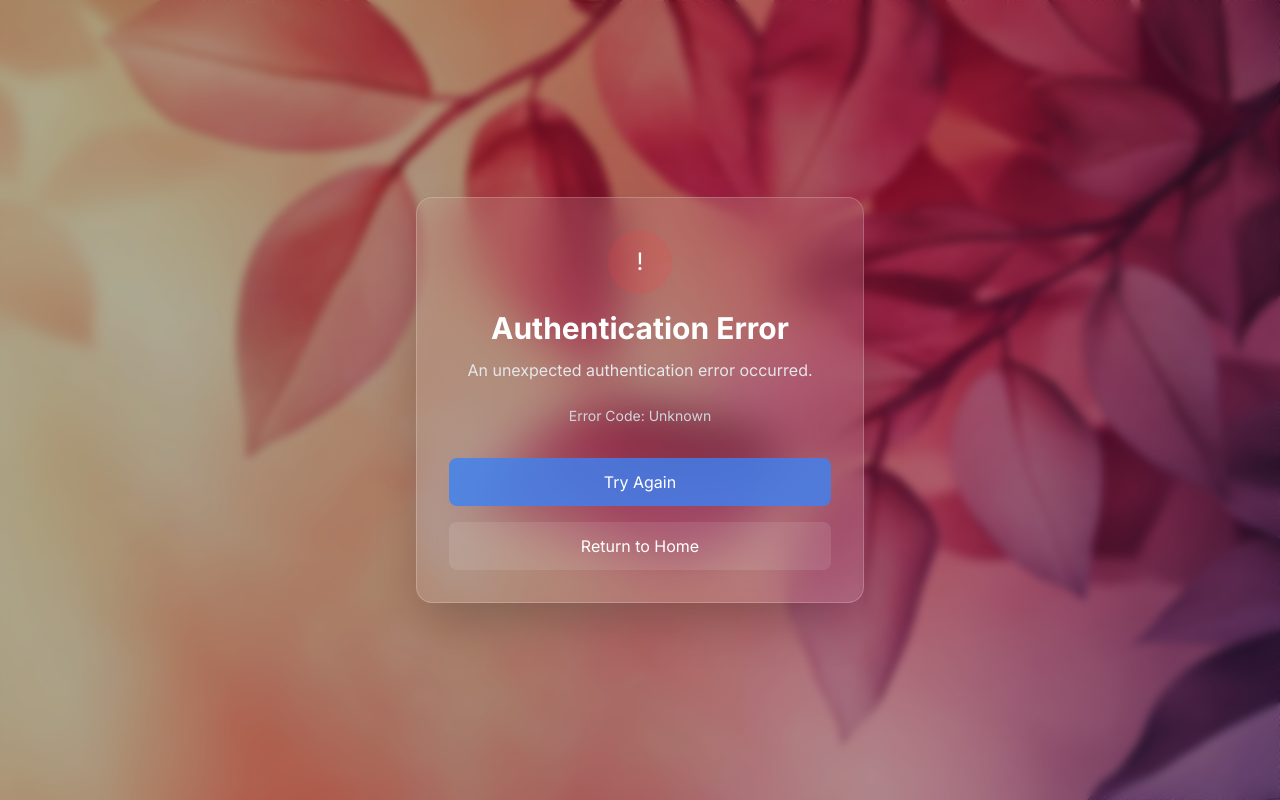
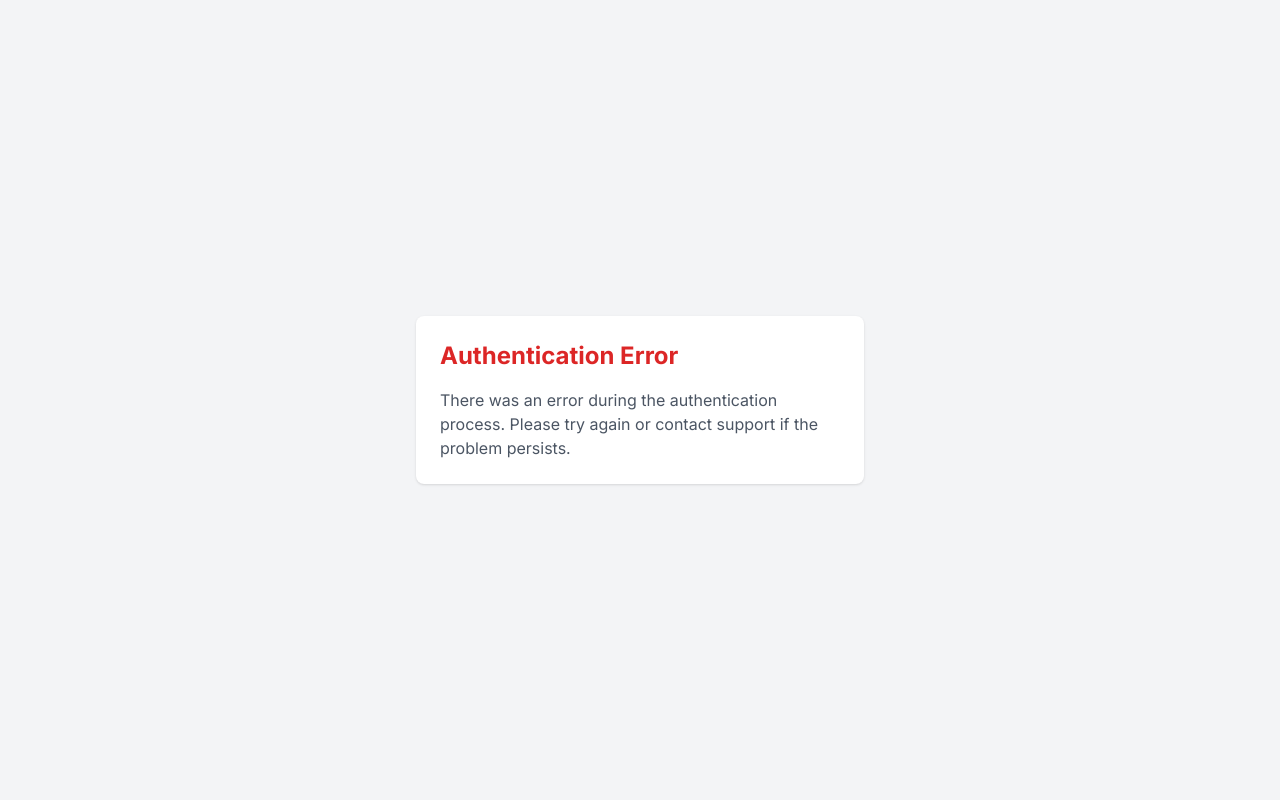
Before and after one commit to iziuqo/oidc-auth-system, a Next.js app: page /auth/error in a window 1280 px wide. Built offline with nearby package versions, Linux system fonts and the light colour scheme.

Commit message:
Add files via upload

```diff
--- a/app/auth/error/page.tsx
+++ b/app/auth/error/page.tsx
@@ -1,74 +1,11 @@
-import Link from 'next/link'
-
-export default function AuthError({
-  searchParams,
-}: {
-  searchParams: { error?: string }
-}) {
-  const getErrorMessage = (error: string | undefined) => {
-    switch (error) {
-      case 'Configuration':
-        return 'There was an error with the server configuration. This might be due to missing environment variables.';
-      case 'AccessDenied':
-        return 'Access was denied. You may need to be added to the allowed users list.';
-      case 'Verification':
-        return 'The verification token was invalid or has expired.';
-      case 'OAuthSignin':
-        return 'Error in constructing the authorization URL.';
-      case 'OAuthCallback':
-        return 'Error in handling the OAuth callback.';
-      case 'OAuthCreateAccount':
-        return 'Error creating OAuth account.';
-      case 'EmailCreateAccount':
-        return 'Could not create email account.';
-      case 'Callback':
-        return 'Error in the OAuth callback handler.';
-      case 'InvalidCredentials':
-        return 'Invalid credentials provided.';
-      default:
-        return 'An unexpected authentication error occurred.';
-    }
-  }
-
-  console.log('Auth Error:', searchParams?.error); // Debug log
-
+export default function ErrorPage() {
   return (
-    <div className="min-h-screen bg-cover bg-center relative" style={{ backgroundImage: 'url("/bg-abstract.png")' }}>
-      <div className="absolute inset-0 bg-black/30 backdrop-blur-sm"></div>
-
-      <div className="relative min-h-screen flex items-center justify-center p-4">
-        <div className="w-full max-w-md">
-          <div className="backdrop-blur-xl bg-white/10 p-8 rounded-2xl shadow-2xl border border-white/20">
-            <div className="text-center mb-8">
-              <div className="inline-flex items-center justify-center w-16 h-16 rounded-full bg-red-500/20 mb-4">
-                <span className="text-2xl text-white">!</span>
-              </div>
-              <h1 className="text-3xl font-bold text-white mb-3">Authentication Error</h1>
-              <p className="text-gray-200 mb-6">
-                {getErrorMessage(searchParams?.error)}
-              </p>
-
-              <p className="text-sm text-gray-300">
-                Error Code: {searchParams?.error || 'Unknown'}
-              </p>
-            </div>
-
-            <div className="space-y-4">
-              <Link
-                href="/auth/login"
-                className="block w-full bg-blue-500/80 hover:bg-blue-600/80 text-white text-center rounded-lg px-4 py-3 transition duration-200"
-              >
-                Try Again
-              </Link>
-              <Link
-                href="/"
-                className="block w-full bg-white/10 hover:bg-white/20 text-white text-center rounded-lg px-4 py-3 transition duration-200"
-              >
-                Return to Home
-              </Link>
-            </div>
-          </div>
-        </div>
+    <div className="min-h-screen bg-gray-100 flex items-center justify-center">
+      <div className="max-w-md w-full bg-white rounded-lg shadow p-6">
+        <h1 className="text-2xl font-bold text-red-600 mb-4">Authentication Error</h1>
+        <p className="text-gray-600">
+          There was an error during the authentication process. Please try again or contact support if the problem persists.
+        </p>
       </div>
     </div>
   )
--- a/app/auth/signout/page.tsx
+++ b/app/auth/signout/page.tsx
@@ -1,9 +1,9 @@
+// app/auth/signout/page.tsx
 import { signOut } from "../../auth"
-import Link from "next/link"
 
 export default function SignOutPage() {
   return (
-    <div className="min-h-screen bg-cover bg-center relative" style={{ backgroundImage: 'url("/bg-abstract.png")' }}>
+    <div className="min-h-screen bg-cover bg-center relative" style={{ backgroundImage: 'url("/bg-abstract.jpg")' }}>
       {/* Overlay with blur */}
       <div className="absolute inset-0 bg-black/30 backdrop-blur-sm"></div>
 
@@ -26,12 +26,12 @@ export default function SignOutPage() {
                 </button>
               </form>
 
-              <Link
-                href="/auth/dashboard"
+              <a
+                href="/dashboard"
                 className="block w-full bg-white/10 hover:bg-white/20 text-white text-center rounded-lg px-4 py-3 transition duration-200"
               >
                 Cancel
-              </Link>
+              </a>
             </div>
           </div>
         </div>
--- /dev/null
+++ b/app/dashboard/page.tsx
@@ -0,0 +1,113 @@
+// app/dashboard/page.tsx
+import { auth } from "../auth"
+import { redirect } from "next/navigation"
+import Image from "next/image"
+import Link from "next/link"
+
+export default async function Dashboard() {
+  const session = await auth()
+
+  if (!session) {
+    redirect("/")
+  }
+
+  return (
+    <div className="min-h-screen bg-cover bg-center relative" style={{ backgroundImage: 'url("/bg-abstract.jpg")' }}>
+      {/* Overlay with blur */}
+      <div className="absolute inset-0 bg-black/30 backdrop-blur-sm"></div>
+
+      {/* Content */}
+      <div className="relative p-6">
+        <div className="max-w-6xl mx-auto">
+          {/* Back button */}
+          <Link
+            href="/"
+            className="inline-flex items-center text-white/80 hover:text-white mb-6 transition duration-200"
+          >
+            <span className="mr-2">←</span>
+            Back to Home
+          </Link>
+
+          <div className="backdrop-blur-xl bg-white/10 rounded-2xl shadow-2xl border border-white/20 overflow-hidden">
+            {/* Header */}
+            <div className="bg-gradient-to-r from-blue-600/40 to-blue-800/40 p-8">
+              <div className="flex items-center space-x-6">
+                {session.user?.image ? (
+                  <div className="relative w-24 h-24">
+                    <Image
+                      src={session.user.image}
+                      alt={session.user?.name || 'Profile'}
+                      width={96}
+                      height={96}
+                      className="rounded-full border-4 border-white/20 shadow-xl object-cover"
+                      priority
+                    />
+                  </div>
+                ) : (
+                  <div className="w-24 h-24 rounded-full bg-white/10 flex items-center justify-center border-4 border-white/20 shadow-xl">
+                    <span className="text-3xl text-white">
+                      {session.user?.name?.[0] || '?'}
+                    </span>
+                  </div>
+                )}
+                <div>
+                  <h1 className="text-3xl font-bold text-white mb-2">{session.user?.name}</h1>
+                  <p className="text-white/80">{session.user?.email}</p>
+                </div>
+              </div>
+            </div>
+
+            {/* Debug Info */}
+            <div className="p-4 bg-black/20">
+              <p className="text-white/80 text-sm">Session Info:</p>
+              <pre className="text-xs text-white/60 mt-1 overflow-x-auto">
+                {JSON.stringify(session, null, 2)}
+              </pre>
+            </div>
+
+            {/* Profile Information */}
+            <div className="p-8">
+              <h2 className="text-xl font-semibold text-white mb-6">Profile Information</h2>
+              <div className="grid grid-cols-1 md:grid-cols-2 gap-6">
+                <InfoCard
+                  title="User ID"
+                  value={session.user?.id}
+                  description="Unique identifier"
+                />
+                <InfoCard
+                  title="Email"
+                  value={session.user?.email}
+                  description="Your Google email"
+                />
+              </div>
+
+              {/* Sign Out */}
+              <div className="mt-8">
+                <Link
+                  href="/auth/signout"
+                  className="inline-flex items-center justify-center w-full bg-red-500/80 hover:bg-red-600/80 text-white rounded-lg px-6 py-3 transition duration-200 backdrop-blur-sm"
+                >
+                  Sign Out
+                </Link>
+              </div>
+            </div>
+          </div>
+        </div>
+      </div>
+    </div>
+  )
+}
+
+function InfoCard({ title, value, description }: {
+  title: string,
+  value?: string | null,
+  description: string
+}) {
+  return (
+    <div className="backdrop-blur-md bg-white/5 rounded-xl p-6 border border-white/10">
+      <h3 className="font-medium text-white mb-3">{title}</h3>
+      <p className="text-white/90 font-semibold mb-1">{value || "Not available"}</p>
+      <p className="text-sm text-white/60">{description}</p>
+    </div>
+  )
+}
--- a/app/layout.tsx
+++ b/app/layout.tsx
@@ -1,4 +1,3 @@
-// app/layout.tsx
 import type { Metadata } from 'next'
 import { Inter } from 'next/font/google'
 import './globals.css'
@@ -6,8 +5,8 @@ import './globals.css'
 const inter = Inter({ subsets: ['latin'] })
 
 export const metadata: Metadata = {
-  title: 'OIDC Authentication System',
-  description: 'Secure authentication using OpenID Connect with multiple providers',
+  title: 'OIDC Auth System',
+  description: 'Authentication system using OpenID Connect',
 }
 
 export default function RootLayout({
```
